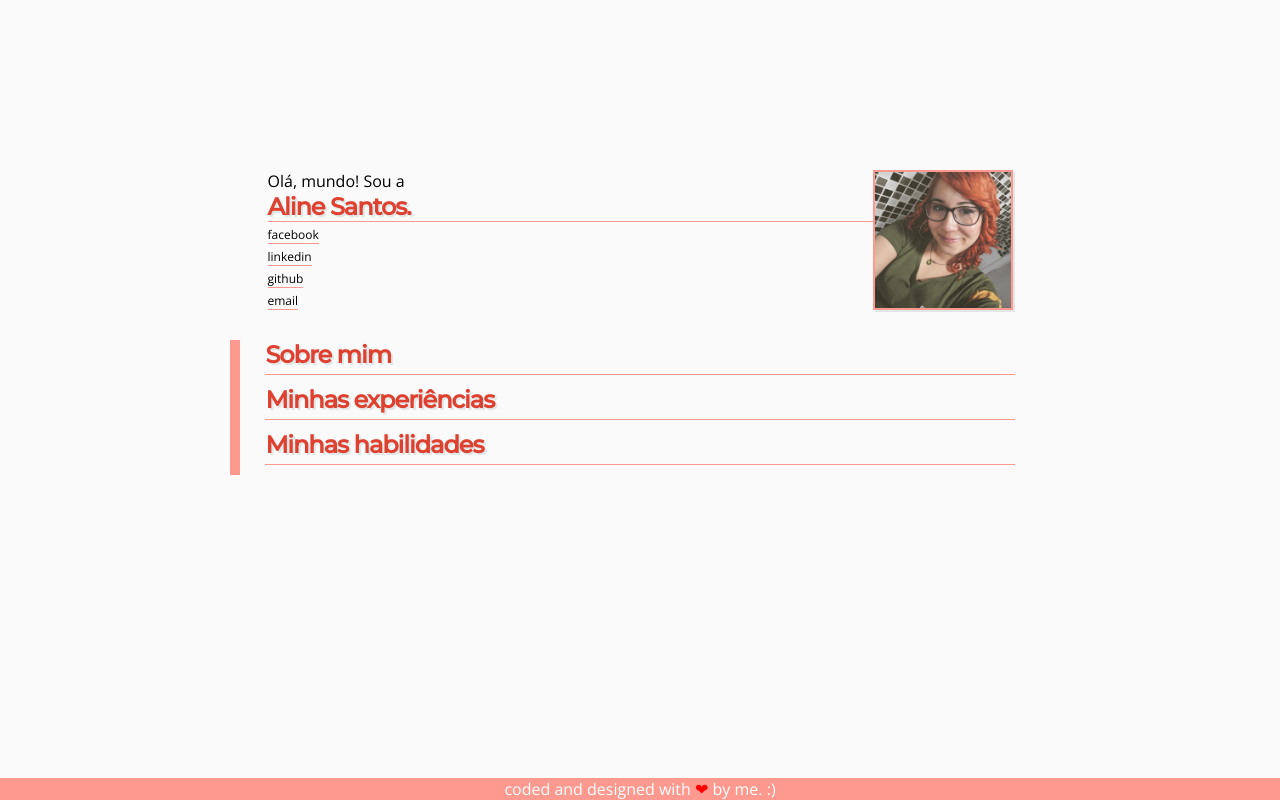
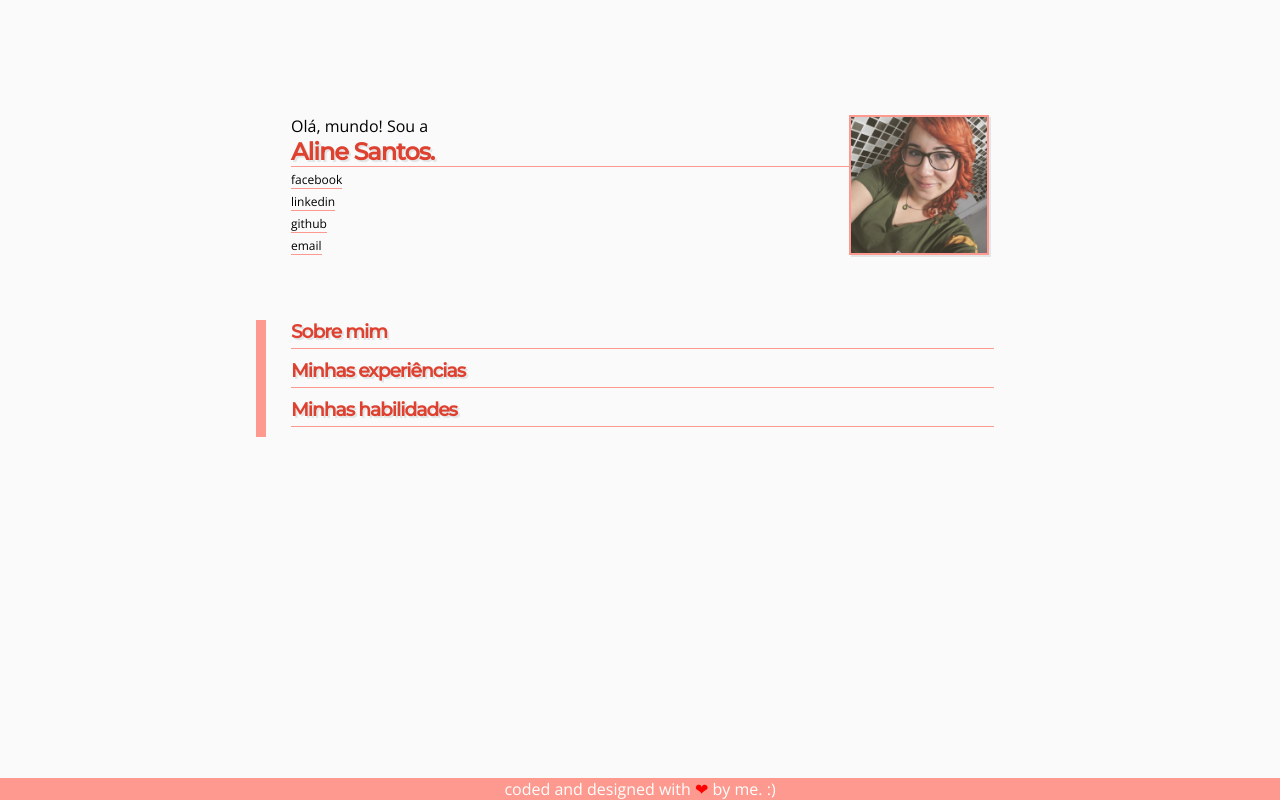
Before and after one commit to nikachuu/AvanadeAcademy-Portfolio, a website: page index.html in a window 1280 px wide. Drawn offline with nearby package versions, Linux system fonts and the light colour scheme.

Commit message:
alterações layout

```diff
--- a/index.css
+++ b/index.css
@@ -7,20 +7,25 @@
     padding: 0;
 }
 
-
+html {
+    width: 100%;
+    height: 100%;
+}
 
 body {
+    padding-top: 90px;
     background-color: #fafafa;
     width: 100%;
-    height: 100vh;
     display: flex;
     flex-direction: column;
-    justify-content: center;
 }
 
-@media only screen and (min-width: 768px) {
+@media only screen and (min-width: 760px) {
     body {
+        flex-direction: column;
+        width: 100%;
         align-items: center;
+        justify-content: center;
     }
 }
 
@@ -36,20 +41,18 @@ body h2 {
 
 header {
     height: 200px;
-    padding: 0 35px 0 35px;
+    padding: 25px 35px 0 35px;
     width: 100%;
     display: flex;
     flex-direction: row-reverse;
     justify-content: space-between;
 }
 
-@media only screen and (min-width: 768px){
+@media only screen and (min-width: 768px) {
     header {
-        align-items: center;
-        justify-content: center;
+        width: 60%;
     }
 }
-
 
 header .header--personalphoto {
     box-shadow: 2px 2px 0px rgb(227, 230, 230);
@@ -63,8 +66,9 @@ header .header--intro {
     margin: 0;
     padding: 0;
     border: none;
-    width: 50%;
+    width: 100%;
 }
+
 
 header .header--intro h1 {
     border-bottom: 1px solid #fd998e;
@@ -88,20 +92,21 @@ header .header--intro .header--socialmedia a:hover {
     transition: color 3s fade-out;
 }
 
+
 main {
-    height: 40%;
-    padding-right: 35px;
+    height: 100%;
+    padding: 30px 30px 85px 0;
 }
 
 @media only screen and (min-width: 768px) {
-    main{
-        width: 64%;
+    main {
+        width: 60%;
     }
 }
 
 main p,
 main strong {
-    margin: 15px 0 25px 0;
+    margin: 15px 0 10px 0;
 }
 
 main section {
@@ -110,7 +115,6 @@ main section {
 }
 
 main section h3 {
-    font-size: 24px;
     padding-bottom: 5px;
     border-bottom: 1px solid #fd998e;
     font-family: 'Montserrat', sans-serif;
@@ -135,7 +139,7 @@ main section .sections__accordion h4 {
     letter-spacing: -1px;
     color: #de4130;
     text-shadow: 2px 2px 0px rgb(227, 230, 230);
-    font-size: 19px;
+    font-size: 16px;
     margin-top: 10px;
 }
 
@@ -156,11 +160,6 @@ main section .sections__accordion .divider{
     }
 }
 
-main section .sections__accordion ul{
-    font-size: 14px;
-    margin-top: 5px;
-}
-
 body footer {
     position: fixed;
     bottom: 0;
```
